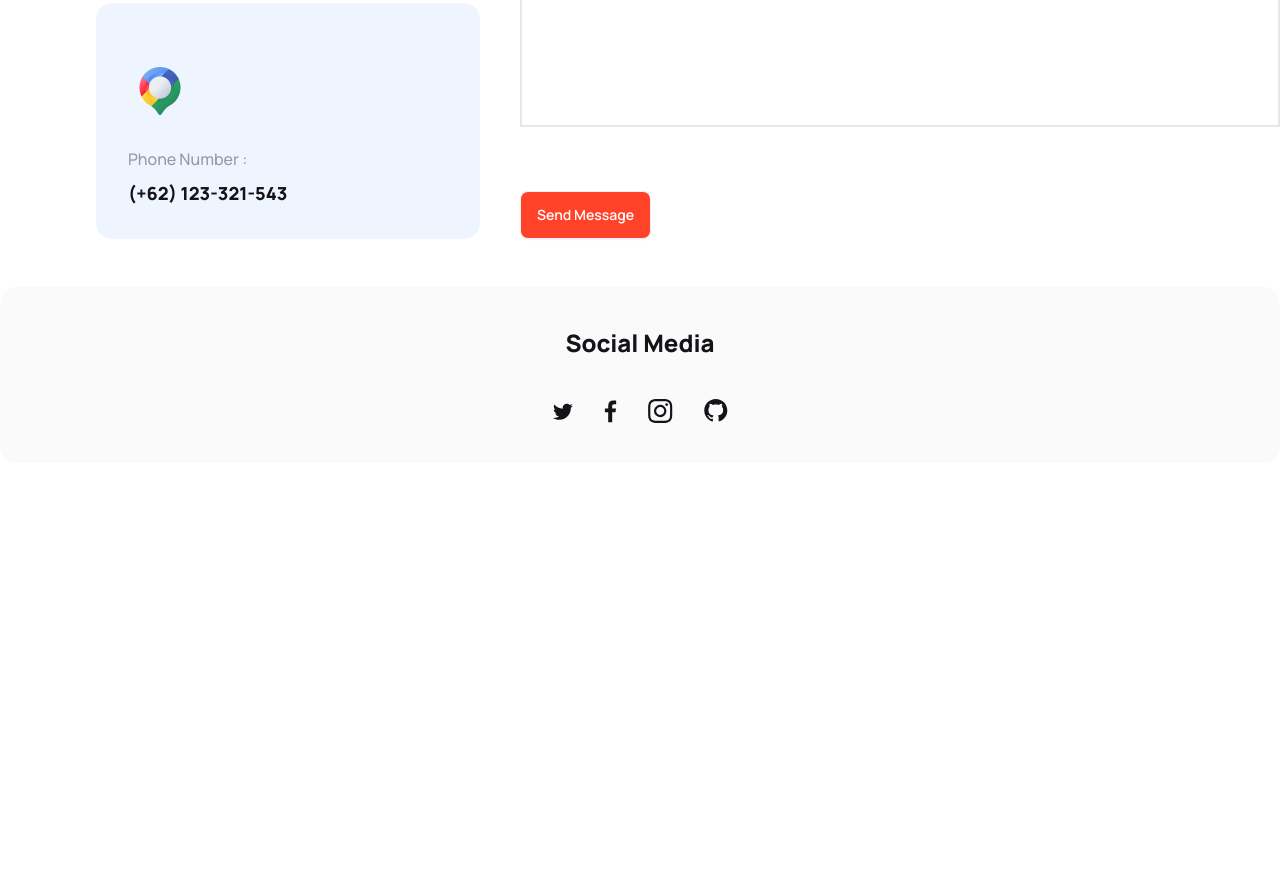
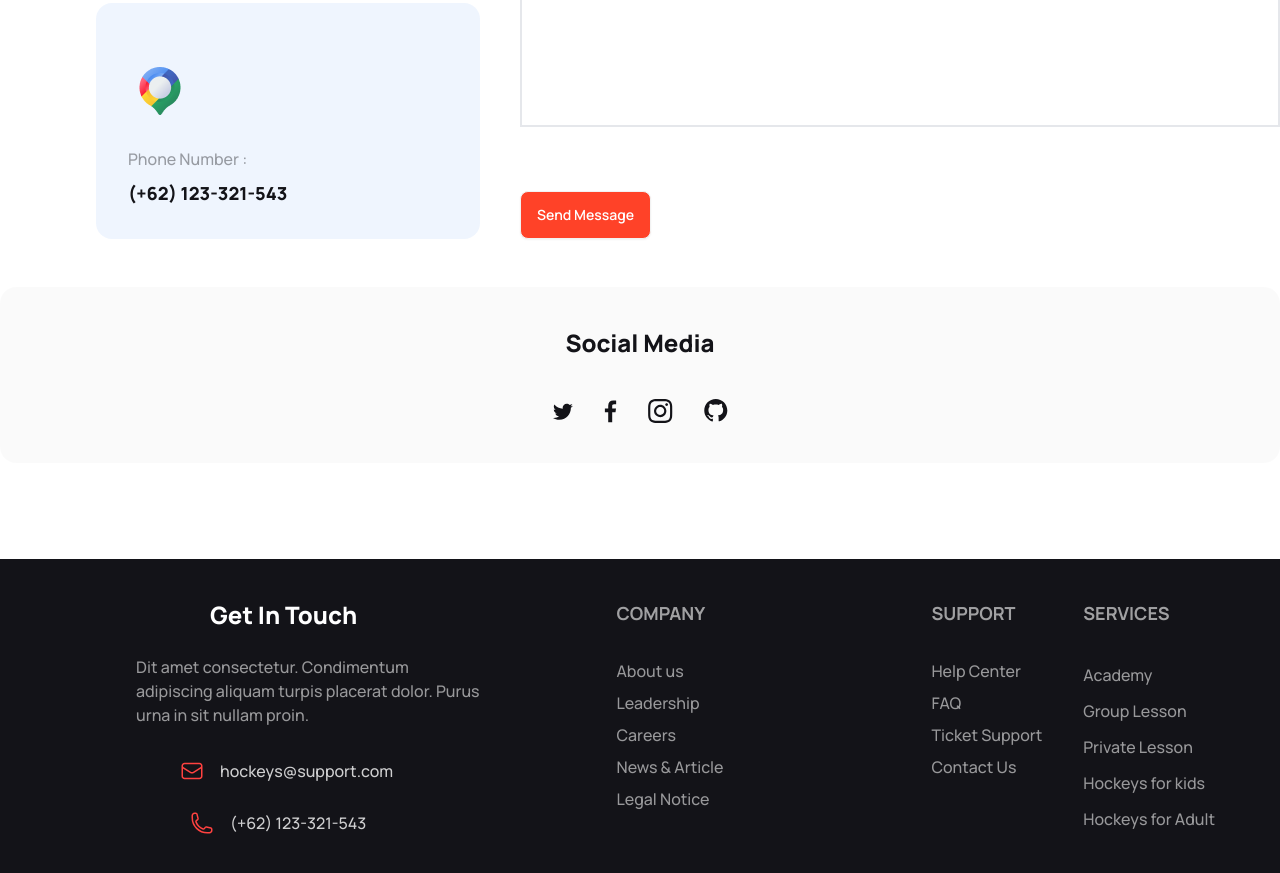
Before and after one commit to Saju75/Assignment-3, a plain HTML site: page index.html in a window 1280 px wide. Shown: the part 4701-5574 px from the top of the page. Before the commit the page ends 5164 px from the top, so only its background shows below. Drawn offline with nearby package versions, Linux system fonts and the light colour scheme.

Commit message:
Footer section complete

```diff
--- a/index.html
+++ b/index.html
@@ -1004,8 +1004,71 @@
         </section>
 
     </main>
-    <footer>
+    <footer class="footer p-10 bg-[#131318] mt-24">
+        <aside>
+            <h1 class="pl-[170px] text-2xl font-extrabold lg:text-2xl font-extrabold text-white">Get In Touch</h1>
+            <p class="pl-24 lg:font-medium mt-4 text-base text-[#ffffff90]">Dit amet consectetur. Condimentum <br> adipiscing
+                aliquam turpis placerat dolor. Purus <br> urna in sit nullam proin. </p>
+            <div class="flex pl-[140px] lg:gap-4 pt-6">
+                <div>
+                    <svg xmlns="http://www.w3.org/2000/svg" width="24" height="24" viewBox="0 0 24 24" fill="none">
+                        <path
+                            d="M21.75 6.75V17.25C21.75 17.8467 21.5129 18.419 21.091 18.841C20.669 19.2629 20.0967 19.5 19.5 19.5H4.5C3.90326 19.5 3.33097 19.2629 2.90901 18.841C2.48705 18.419 2.25 17.8467 2.25 17.25V6.75M21.75 6.75C21.75 6.15326 21.5129 5.58097 21.091 5.15901C20.669 4.73705 20.0967 4.5 19.5 4.5H4.5C3.90326 4.5 3.33097 4.73705 2.90901 5.15901C2.48705 5.58097 2.25 6.15326 2.25 6.75M21.75 6.75V6.993C21.75 7.37715 21.6517 7.75491 21.4644 8.0903C21.2771 8.42569 21.0071 8.70754 20.68 8.909L13.18 13.524C12.8252 13.7425 12.4167 13.8582 12 13.8582C11.5833 13.8582 11.1748 13.7425 10.82 13.524L3.32 8.91C2.99292 8.70854 2.72287 8.42669 2.53557 8.0913C2.34827 7.75591 2.24996 7.37815 2.25 6.994V6.75"
+                            stroke="#FF4240" stroke-width="1.5" stroke-linecap="round" stroke-linejoin="round" />
+                    </svg>
+                </div>
+                <div>
+                    <p class="font-medium text-base text-[#ffffffcc]">hockeys@support.com</p>
+                </div>
+            </div>
+            <div class="flex pl-[150px] lg:gap-4 pt-5">
+                <div>
+                    <svg xmlns="http://www.w3.org/2000/svg" width="24" height="24" viewBox="0 0 24 24" fill="none">
+                        <path d="M2.25 6.75C2.25 15.034 8.966 21.75 17.25 21.75H19.5C20.0967 21.75 20.669 21.5129 21.091 21.091C21.5129 20.669 21.75 20.0967 21.75 19.5V18.128C21.75 17.612 21.399 17.162 20.898 17.037L16.475 15.931C16.035 15.821 15.573 15.986 15.302 16.348L14.332 17.641C14.05 18.017 13.563 18.183 13.122 18.021C11.4849 17.4191 9.99815 16.4686 8.76478 15.2352C7.53141 14.0018 6.58087 12.5151 5.979 10.878C5.817 10.437 5.983 9.95 6.359 9.668L7.652 8.698C8.015 8.427 8.179 7.964 8.069 7.525L6.963 3.102C6.90214 2.85869 6.76172 2.6427 6.56405 2.48834C6.36638 2.33397 6.1228 2.25008 5.872 2.25H4.5C3.90326 2.25 3.33097 2.48705 2.90901 2.90901C2.48705 3.33097 2.25 3.90326 2.25 4.5V6.75Z" stroke="#FF4240" stroke-width="1.5" stroke-linecap="round" stroke-linejoin="round"/>
+                      </svg>
+                </div>
+                <div>
+                    <p class="font-medium text-base text-[#ffffffcc]">(+62) 123-321-543</p>
+                </div>
+            </div>
+        </aside>
+        <div class="pl-24 gap-x-24 flex lg:gap-x-52 pl-0">
+            <div>
+                <div class="mb-8 font-bold text-lg text-white">
+                    <h6 class="footer-title">Company</h6>
+                </div>
+                <div class="font-medium mb-2 text-base text-[#ffffff90]"><a class="link link-hover">About us</a></div>
+                <div class="font-medium mb-2 text-base text-[#ffffff90]"><a class="link link-hover">Leadership</a></div>
+                <div class="font-medium mb-2 text-base text-[#ffffff90]"><a class="link link-hover">Careers</a></div>
+                <div class="font-medium mb-2 text-base text-[#ffffff90]"><a class="link link-hover">News & Article</a>
+                </div>
+                <div class="font-medium text-base text-[#ffffff90]"><a class="link link-hover">Legal Notice</a></div>
+            </div>
+            <div class="">
+                <div class=" mb-8 font-bold text-lg">
+                    <h6 class="footer-title text-white">Support</h6>
+                </div>
+                <div class="font-medium mb-2 text-base text-[#ffffff90]"><a class="link link-hover">Help Center</a>
+                </div>
+                <div class="font-medium mb-2 text-base text-[#ffffff90]"><a class="link link-hover">FAQ</a></div>
+                <div class="font-medium mb-2 text-base text-[#ffffff90]"><a class="link link-hover">Ticket Support</a>
+                </div>
+                <div class="font-medium text-base text-[#ffffff90]"><a class="link link-hover">Contact Us</a>
+                </div>
 
+            </div>
+        </div>
+        <div class="pl-[200px] mb-32 lg:pl-0">
+            <div class="text-white mb-5 font-bold text-lg">
+                <h6 class="footer-title">Services</h6>
+            </div>
+            <div class="font-medium mb-1 text-base text-[#ffffff90]"><a class="link link-hover">Academy</a></div>
+            <div class="font-medium mb-1 text-base text-[#ffffff90]"><a class="link link-hover">Group Lesson</a></div>
+            <div class="font-medium mb-1 text-base text-[#ffffff90]"><a class="link link-hover">Private Lesson</a></div>
+            <div class="font-medium mb-1 text-base text-[#ffffff90]"><a class="link link-hover">Hockeys for kids</a>
+            </div>
+            <div class="font-medium text-base text-[#ffffff90]"><a class="link link-hover">Hockeys for Adult</a></div>
+        </div>
     </footer>
 
 </body>
```
